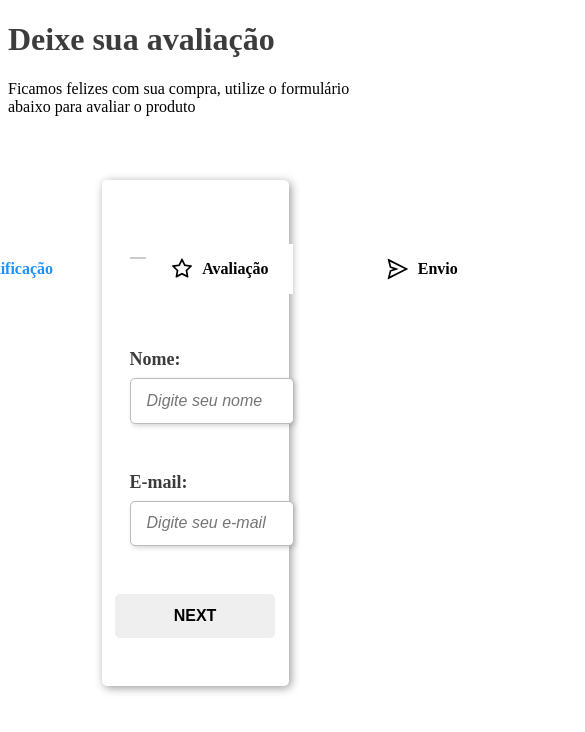
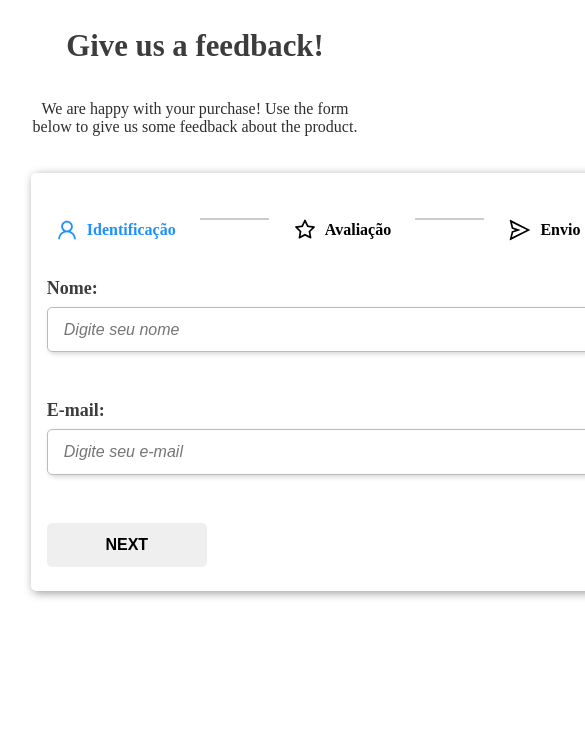
Before and after one commit to wagnnermorais/Front-end-immersion-ReactJS, a React (Vite) app in the folder React Projects/Multi Step Form/: page / in a window 390 px wide. Shown: the top 732 px of the page, 585 px wide, since content can reach past the window. Built offline with nearby package versions, Linux system fonts and the light colour scheme; the HTML template or start-up script is replaced by a standard one.

Commit message:
feat: creating responsive home component layout

```diff
--- a/React Projects/Multi Step Form/src/pages/Home.jsx
+++ b/React Projects/Multi Step Form/src/pages/Home.jsx
@@ -10,7 +10,6 @@ import useComponents from "../hooks/useComponents";
 import { useState } from "react";
 
 // Data Component
-
 const dataTemplate = {
   name: "",
   email: "",
@@ -25,27 +24,33 @@ const Home = () => {
       return { ...prev, [key]: value };
     });
   };
+
   const formComponents = [
     <Form data={data} updateFieldHandler={updateFieldHandler} />,
     <Satisfaction data={data} updateFieldHandler={updateFieldHandler} />,
     <Send data={data} />,
   ];
+
   const { currentStep, currentComponent, changeStep, isFirstStep, isLastStep } =
     useComponents(formComponents);
 
   function sendForm() {
     return alert("Thank, u! <3");
   }
+
   return (
-    <div>
-      <h1>Deixe sua avaliação</h1>
-      <p>
-        Ficamos felizes com sua compra, utilize o formulário abaixo para avaliar
-        o produto
+    <div className="home-section">
+      <h1 className="home-main-title">Give us a feedback!</h1>
+      <p className="home-subtitle">
+        We are happy with your purchase! Use the form below to give us some
+        feedback about the product.
       </p>
       <div className="container">
         <Stepper currentStep={currentStep} />
-        <form onSubmit={(event) => changeStep(currentStep, event)}>
+        <form
+          className="main-form"
+          onSubmit={(event) => changeStep(currentStep, event)}
+        >
           <div className="ui-box">{currentComponent}</div>
           <div className="button-box">
             {!isFirstStep && (
--- a/React Projects/Multi Step Form/styles/Home.css
+++ b/React Projects/Multi Step Form/styles/Home.css
@@ -1,17 +1,40 @@
+.home-section {
+  display: flex;
+  flex-direction: column;
+  align-items: center;
+  justify-content: center;
+  height: 100vh;
+}
+
+.home-main-title,
+.home-subtitle {
+  text-align: center;
+}
+
+.home-main-title {
+  font-size: 2.725rem;
+}
+
+.home-subtitle {
+  font-size: 1.125rem;
+  font-weight: 500;
+  color: rgba(0, 0, 0, 0.825);
+  max-width: 550px;
+}
+
 .container {
-  margin: 4rem auto 0;
+  margin: 2.125rem auto 1.25rem;
   padding: 2rem 0;
-  width: 50%;
-  background: #fff;
   border: none;
   border-radius: 5px;
+  background: #fff;
   box-shadow: 2px 2px 10px rgba(0, 0, 0, 0.4);
 }
 
-form {
+.main-form {
   margin: 1rem auto 0;
   padding: 1rem;
-  width: 70%;
+  max-width: 600px;
 }
 
 .button-box {
@@ -20,3 +43,35 @@ form {
   justify-content: center;
   gap: 2.5rem;
 }
+
+@media screen and (max-width: 650px) {
+  .home-section {
+    height: auto;
+    padding: 0 1.425rem;
+  }
+
+  .home-main-title {
+    font-size: 1.925rem;
+  }
+
+  .home-subtitle {
+    font-size: 1rem;
+    max-width: 435px;
+  }
+
+  .container {
+    margin: 1.275rem auto 1.875rem;
+    padding: 0;
+  }
+
+  .main-form {
+    margin: 0 auto;
+    padding: 0 1rem;
+    max-width: 600px;
+  }
+
+  .button-box {
+    display: block;
+    margin: 0 0 1.5rem;
+  }
+}
```
